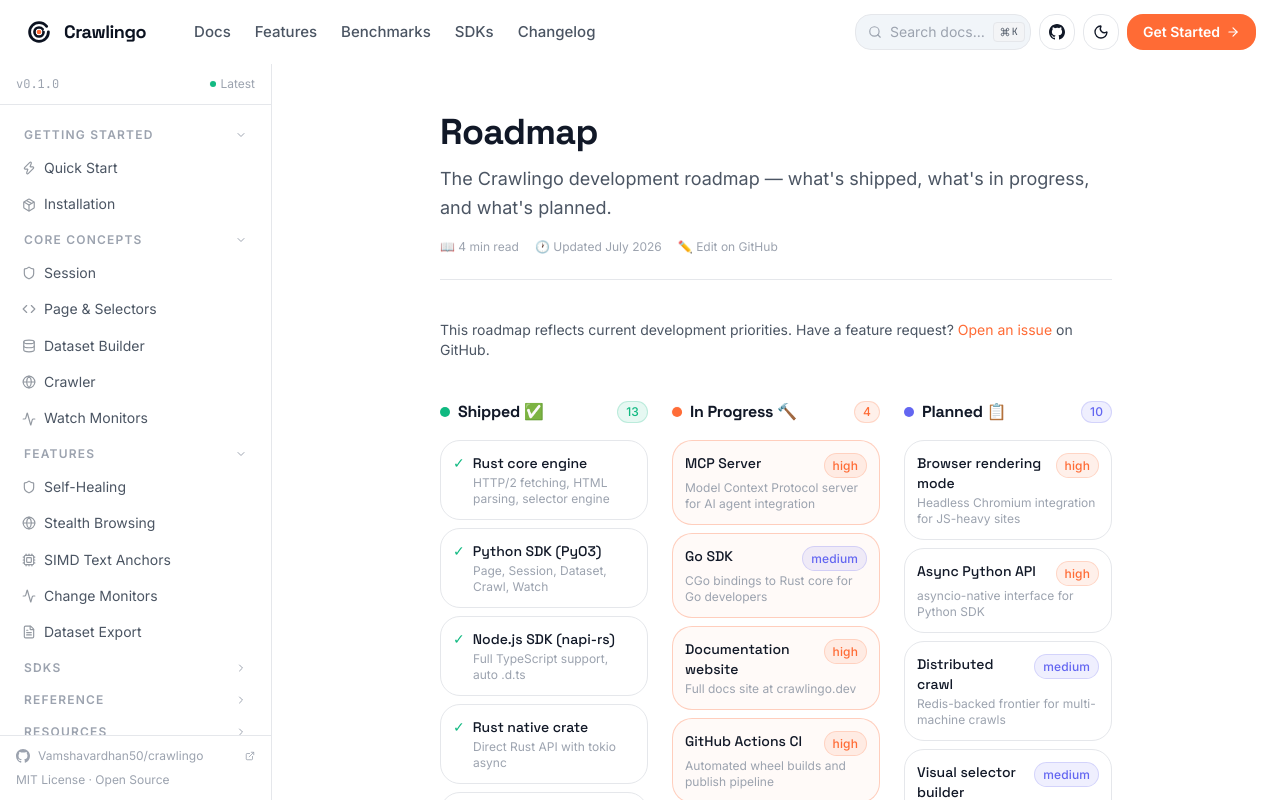
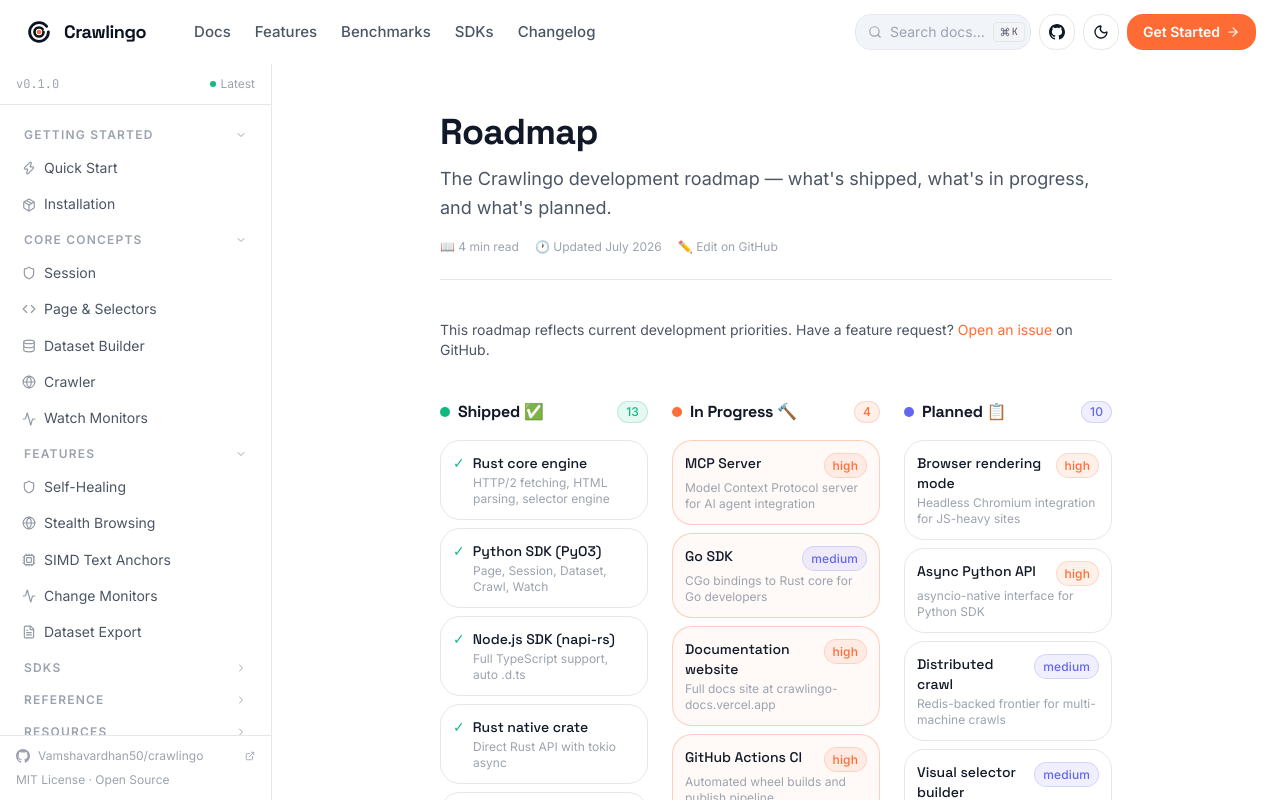
Before and after one commit to Vamshavardhan50/crawlingo-docs, a Next.js app: page /roadmap in a window 1280 px wide. Shown: the top 800 px of the page. Built offline with nearby package versions, Linux system fonts and the light colour scheme.

Commit message:
seo: update SITE_URL to vercel.app domain across pages, sitemaps, and next configs

```diff
--- a/next.config.mjs
+++ b/next.config.mjs
@@ -20,7 +20,7 @@
       },
       {
         protocol: "https",
-        hostname: "crawlingo.dev",
+        hostname: "crawlingo-docs.vercel.app",
         pathname: "/**",
       },
       {
--- a/src/pages/_document.tsx
+++ b/src/pages/_document.tsx
@@ -1,6 +1,6 @@
 import { Html, Head, Main, NextScript } from 'next/document';
 
-const SITE_URL = 'https://crawlingo.dev';
+const SITE_URL = 'https://crawlingo-docs.vercel.app';
 const SITE_NAME = 'Crawlingo';
 const SITE_DESC = 'Crawlingo is a Rust-powered, self-healing web scraping framework with Python, Node.js, and Rust SDKs. Achieve 3,500+ req/s with auto-repairing selectors, stealth TLS, proxy rotation, and AI-ready data extraction.';
 const OG_IMAGE = `${SITE_URL}/og-image.png`;
--- a/src/pages/roadmap.tsx
+++ b/src/pages/roadmap.tsx
@@ -21,7 +21,7 @@
   inProgress: [
     { title: 'MCP Server', desc: 'Model Context Protocol server for AI agent integration', priority: 'high' },
     { title: 'Go SDK', desc: 'CGo bindings to Rust core for Go developers', priority: 'medium' },
-    { title: 'Documentation website', desc: 'Full docs site at crawlingo.dev', priority: 'high' },
+    { title: 'Documentation website', desc: 'Full docs site at crawlingo-docs.vercel.app', priority: 'high' },
     { title: 'GitHub Actions CI', desc: 'Automated wheel builds and publish pipeline', priority: 'high' },
   ],
   planned: [
```
Also changed, not shown: public/robots.txt, 1 other file (tests, documents, lock files or other folders).
